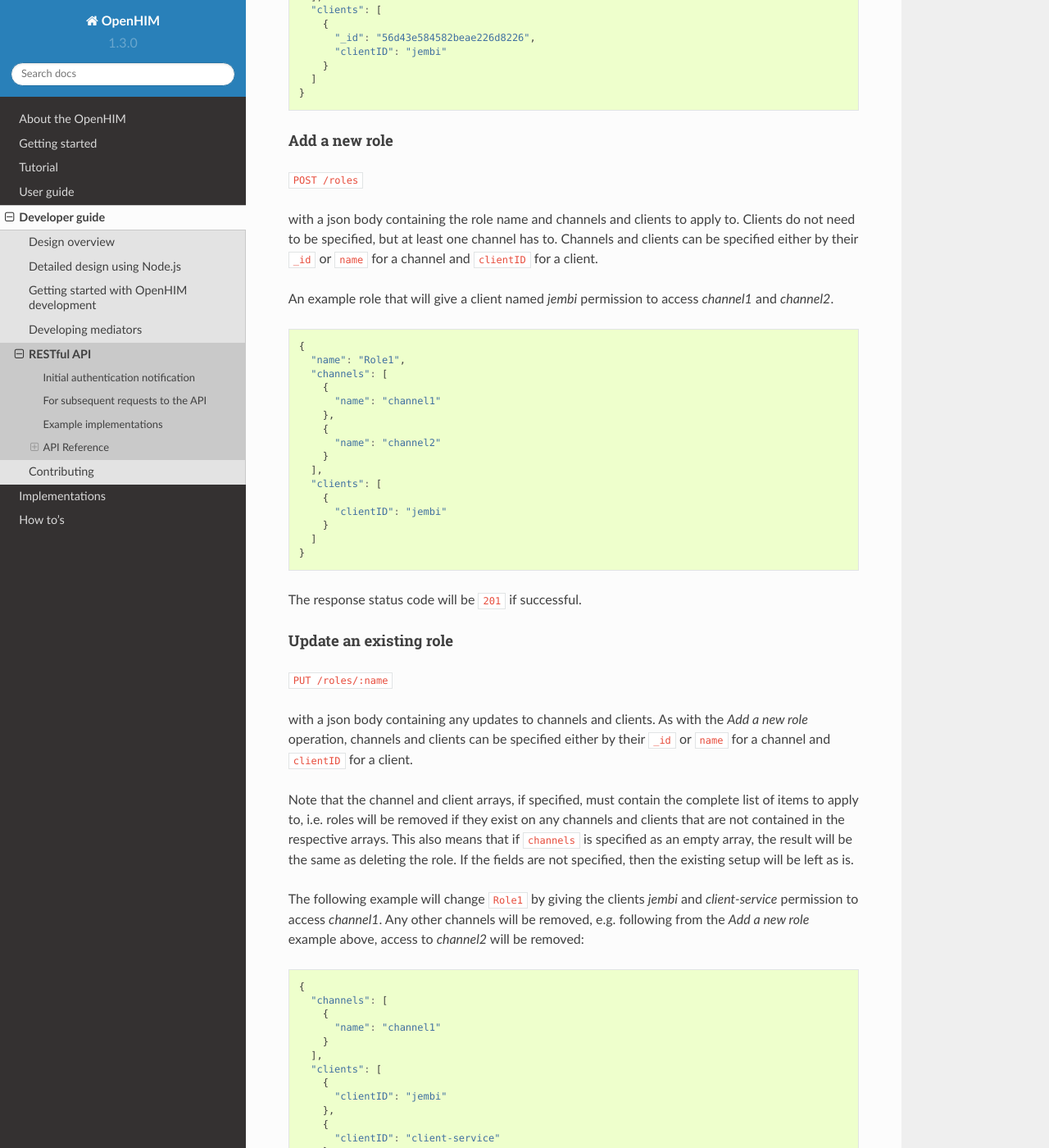
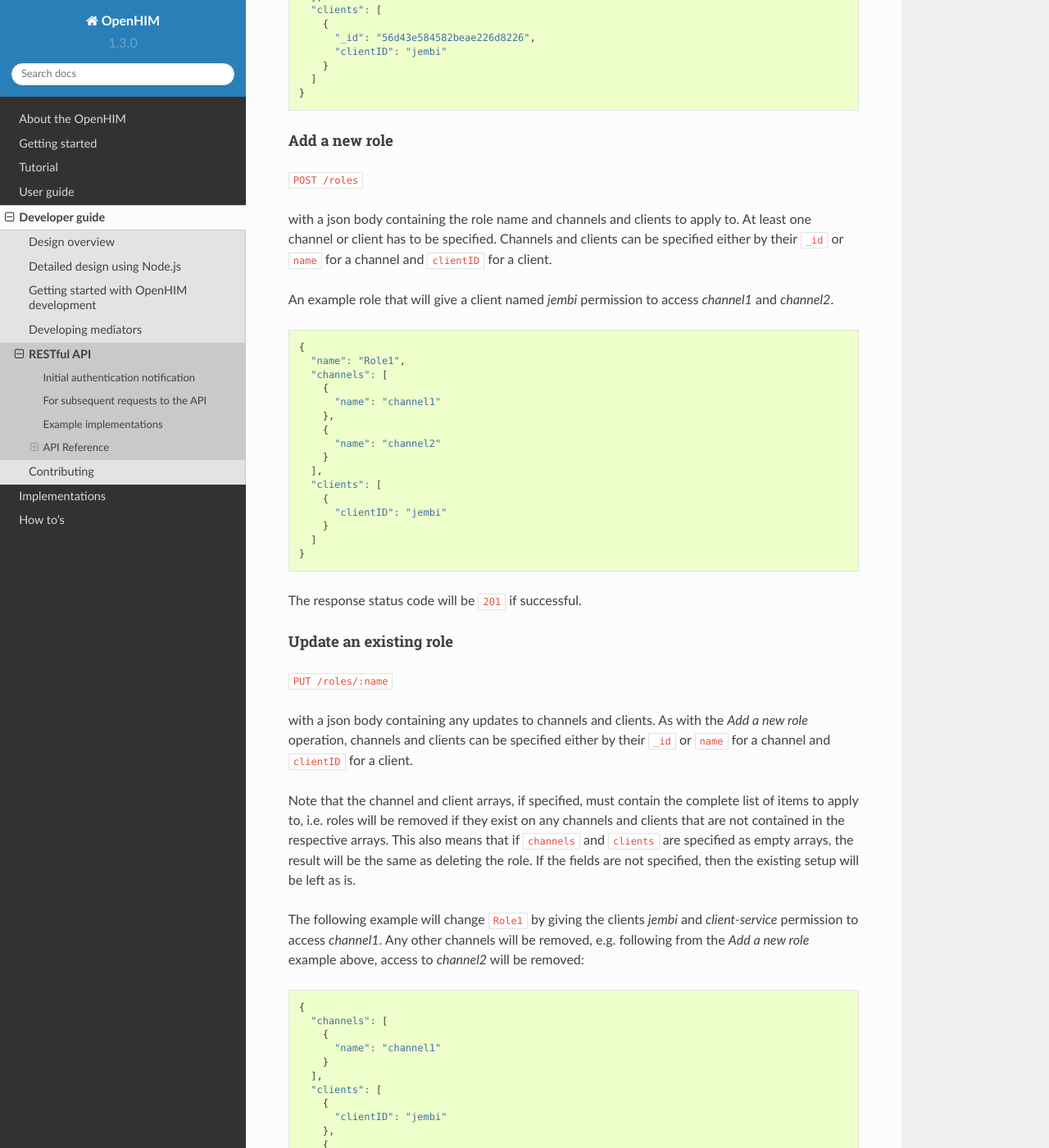
Before and after one commit to jembi/openhim-core-js, a Sphinx documentation site: the page built from docs/dev-guide/api-ref.md, in a window 1280 px wide and 1400 px high, scrolled down 5584 px. Shown: the whole window at 82% size. Built offline with Sphinx 7.4.7 and the Read the Docs theme 2.0.0, drawn with Linux system fonts in a browser that asks for light colours.

Commit message:
MHER-25 PR #677: Will allow role to exist if on client as well

````diff
--- a/docs/dev-guide/api-ref.md
+++ b/docs/dev-guide/api-ref.md
@@ -244,7 +244,7 @@ The response status code will be `200` if successful and the response body will
 
 `POST /roles`
 
-with a json body containing the role name and channels and clients to apply to. Clients do not need to be specified, but at least one channel has to. Channels and clients can be specified either by their `_id` or `name` for a channel and `clientID` for a client.
+with a json body containing the role name and channels and clients to apply to. At least one channel or client has to be specified. Channels and clients can be specified either by their `_id` or `name` for a channel and `clientID` for a client.
 
 An example role that will give a client named *jembi* permission to access *channel1* and *channel2*.
 ```js
@@ -274,7 +274,7 @@ The response status code will be `201` if successful.
 
 with a json body containing any updates to channels and clients. As with the *Add a new role* operation, channels and clients can be specified either by their `_id` or `name` for a channel and `clientID` for a client.
 
-Note that the channel and client arrays, if specified, must contain the complete list of items to apply to, i.e. roles will be removed if they exist on any channels and clients that are not contained in the respective arrays. This also means that if `channels` is specified as an empty array, the result will be the same as deleting the role. If the fields are not specified, then the existing setup will be left as is.
+Note that the channel and client arrays, if specified, must contain the complete list of items to apply to, i.e. roles will be removed if they exist on any channels and clients that are not contained in the respective arrays. This also means that if `channels` and `clients` are specified as empty arrays, the result will be the same as deleting the role. If the fields are not specified, then the existing setup will be left as is.
 
 The following example will change `Role1` by giving the clients *jembi* and *client-service* permission to access *channel1*. Any other channels will be removed, e.g. following from the *Add a new role* example above, access to *channel2* will be removed:
 ```js
````
Also changed, not shown: 2 other files.
